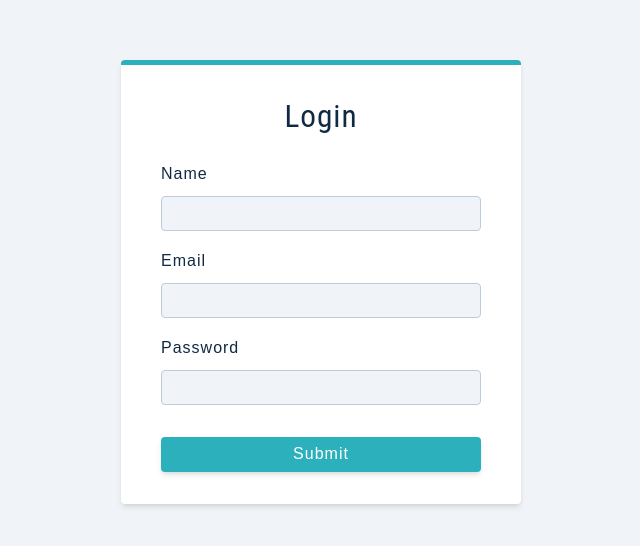
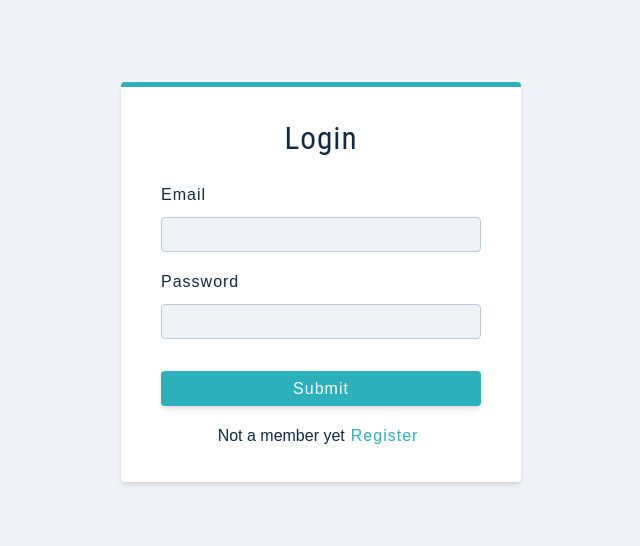
Before and after one commit to Gr8fulnez/Job-Tracking-App, a React (Create React App) app: page /register in a window 1280 px wide. Shown: the part 118-664 px from the top of the page, without its empty margins (319-959 px from the left). Built offline with nearby package versions, Linux system fonts and the light colour scheme.

Commit message:
feat: adding new feature Toggle alert and implementing it on the Register and Login form

```diff
--- /dev/null
+++ b/src/components/Alert.js
@@ -0,0 +1,7 @@
+const Alert = () => {
+    return (
+        <div className="alert alert-danger">alert goes here</div>
+    )
+}
+
+export default Alert
--- a/src/components/index.js
+++ b/src/components/index.js
@@ -1,4 +1,5 @@
 import Logo from './Logo';
 import FormRow from './FormRow';
+import Alert from './Alert';
 
-export { Logo, FormRow };
+export { Logo, FormRow , Alert};
--- a/src/pages/Register.js
+++ b/src/pages/Register.js
@@ -1,5 +1,5 @@
 import { useState, useEffect } from 'react'
-import { Logo, FormRow} from '../components';
+import { Logo, FormRow, Alert} from '../components';
 import Wrapper from '../assets/css/wrappers/RegisterPage';
 
 
@@ -9,12 +9,17 @@
     email: '',
     password: '',
     isMember: true,
+    showAlert: false,
 }
 
 const Register = () => {
     const [values, setValues] = useState(initialState);
 
     //global state and useNavigate
+
+    const toggleMember = () => {
+        setValues ({...values, isMember: !values.isMember})
+    }
 
     const handleChange = (e) => {
         console.log(e.target)
@@ -29,14 +34,17 @@
       <Wrapper className="full-page">
         <form className="form" onSubmit={onSubmit}>
           <Logo />
-          <h3>Login</h3>
+            <h3>{values.isMember ? "Login" : "Register"}</h3>
+          {values.showAlert && <Alert />}
                 {/* name input */}
+                {!values.isMember && (
                     <FormRow
                       type="text"
                       name="name"
                       value={values.name}
                       handleChange={handleChange}
                     />
+                )}
           {/* email input */}
           <FormRow
             type="email"
@@ -53,8 +61,14 @@
           />
 
           <button type="submit" className="btn btn-block">
-            submit
+            Submit
           </button>
+            <p>
+                    {values.isMember?'Not a member yet':'Already a member?'}
+                <button type="button" onClick={toggleMember}className="member-btn">
+                    {values.isMember ? 'Register' : 'Login'}
+                </button>
+            </p>
         </form>
       </Wrapper>
     );
```
Lines whose indentation alone changed are shown as unchanged.
